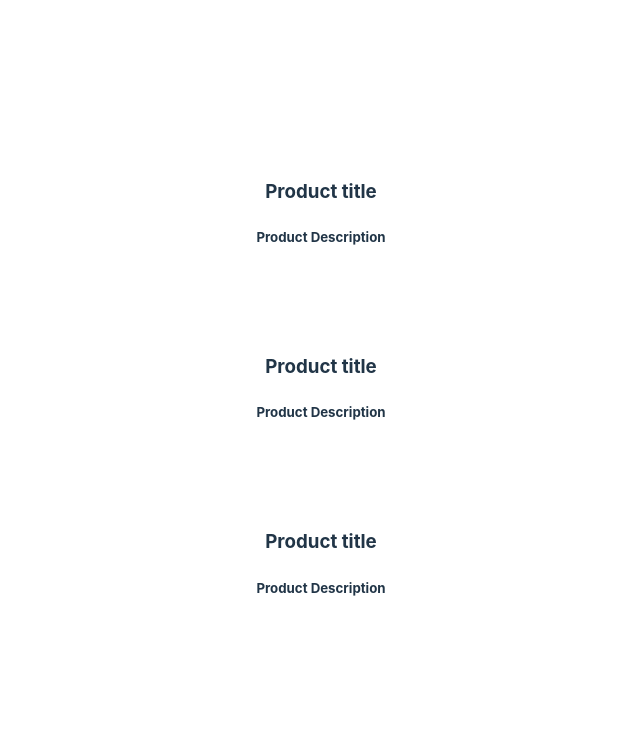
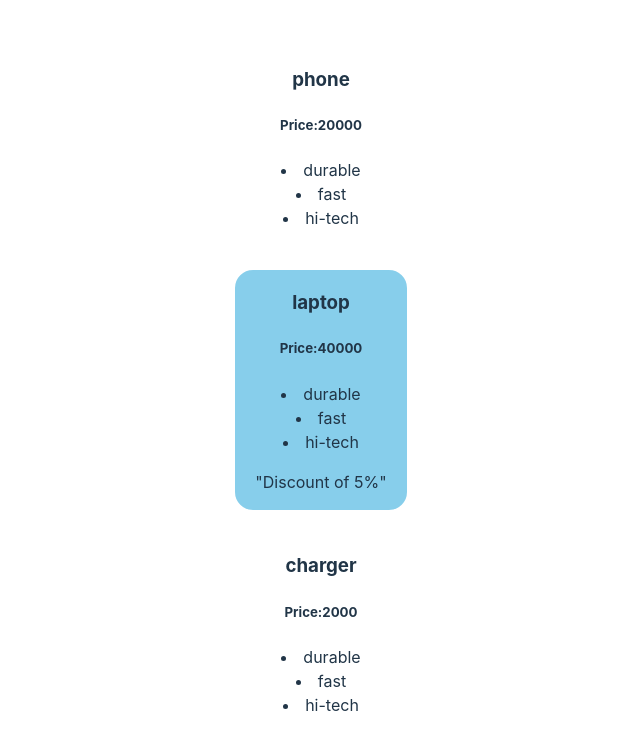
Before and after one commit to singhjashanjot/React-Learnings, a React (Vite) app: page / in a window 1280 px wide. Shown: the top 750 px of the page, without its empty margins (319-959 px from the left). Built offline with nearby package versions, Linux system fonts and the light colour scheme.

Commit message:
used props,rendering arrays ,added dynamic component styling

```diff
--- a/src/Product.css
+++ b/src/Product.css
@@ -2,6 +2,6 @@
     border: 2px solid white;
     border-radius: 20px;
     margin-bottom: 20px;
-    padding: 20px;
+    padding: 0 20px 0 20px;
 
 }
--- a/src/Product.jsx
+++ b/src/Product.jsx
@@ -1,9 +1,15 @@
 import "./Product.css"
-function Product() {
+function Product({ title, price, features }) {
+    const list = features.map((features) => <li>{features}</li>)
+    let style = { backgroundColor: price>30000?"skyblue":"" };;
+
+
     return (
-        <div className="Product">
-            <h3>Product title</h3>
-            <h5>Product Description</h5>
+        <div className="Product" style={style}>
+            <h3>{title}</h3>
+            <h5>Price:{price}</h5>
+            <p>{list}</p>
+            {price > 30000 ? <p>"Discount of 5%"</p> : null}
         </div>
     );
 }
--- a/src/Producttab.jsx
+++ b/src/Producttab.jsx
@@ -1,11 +1,12 @@
 
 import Product from "./Product.jsx"
 function Producttab() {
+    let options = ["durable", "fast", "hi-tech"];
     return (
         <>
-            <Product />
-            <Product />
-            <Product />
+            <Product title="phone" price={20000} features={options} />
+            <Product title="laptop" price={40000}features={options} />
+            <Product title="charger" price={2000} features={options} />
         </>
     )
 }
```
